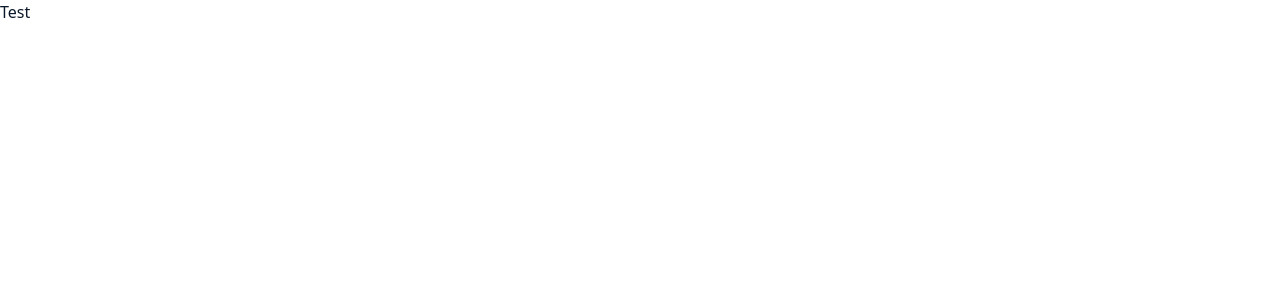
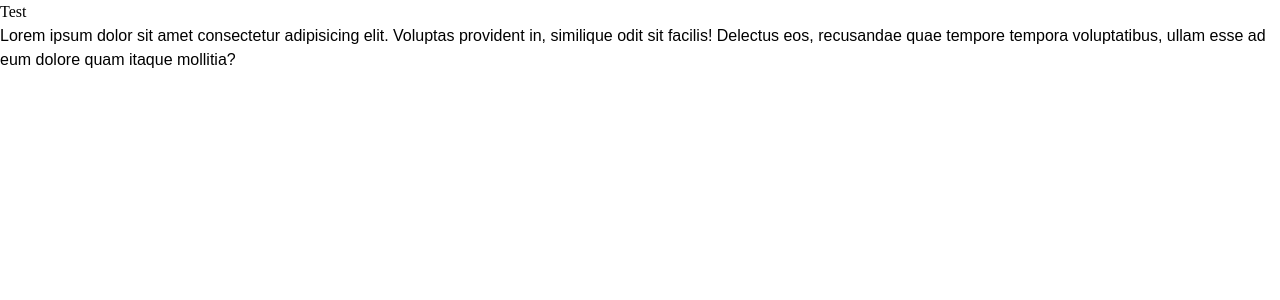
Before and after one commit to RyotaMitaraiWeb/courses-app, an Angular app in the folder frontend/: page / in a window 1280 px wide. Shown: the top 300 px of the page. Built offline with nearby package versions, Linux system fonts and the light colour scheme.

Commit message:
add fonts

```diff
--- a/frontend/src/index.html
+++ b/frontend/src/index.html
@@ -8,7 +8,8 @@
   <link rel="icon" type="image/x-icon" href="favicon.ico">
 </head>
 <body>
-  <h1 class="text-app-blue-600">Test</h1>
+  <h1 class="font-playfair-display">Test</h1>
+  <p class="font-questrial">Lorem ipsum dolor sit amet consectetur adipisicing elit. Voluptas provident in, similique odit sit facilis! Delectus eos, recusandae quae tempore tempora voluptatibus, ullam esse ad eum dolore quam itaque mollitia?</p>
   <app-root></app-root>
 </body>
 </html>
--- a/frontend/src/styles.css
+++ b/frontend/src/styles.css
@@ -1,5 +1,5 @@
 @import "tailwindcss";
-
+@import url('https://fonts.googleapis.com/css2?family=Playfair+Display:ital,wght@0,400..900;1,400..900&family=Questrial&display=swap');
 
 @theme {
   --color-app-white: #ffffff;
@@ -10,4 +10,7 @@
   --color-app-blue-400: #30496a;
   --color-app-blue-500: #003170;
   --color-app-blue-600: #0B1829;
+
+  --font-playfair-display: "Playfair Display", serif;
+  --font-questrial: "Questrial", sans-serif;
 }
```
